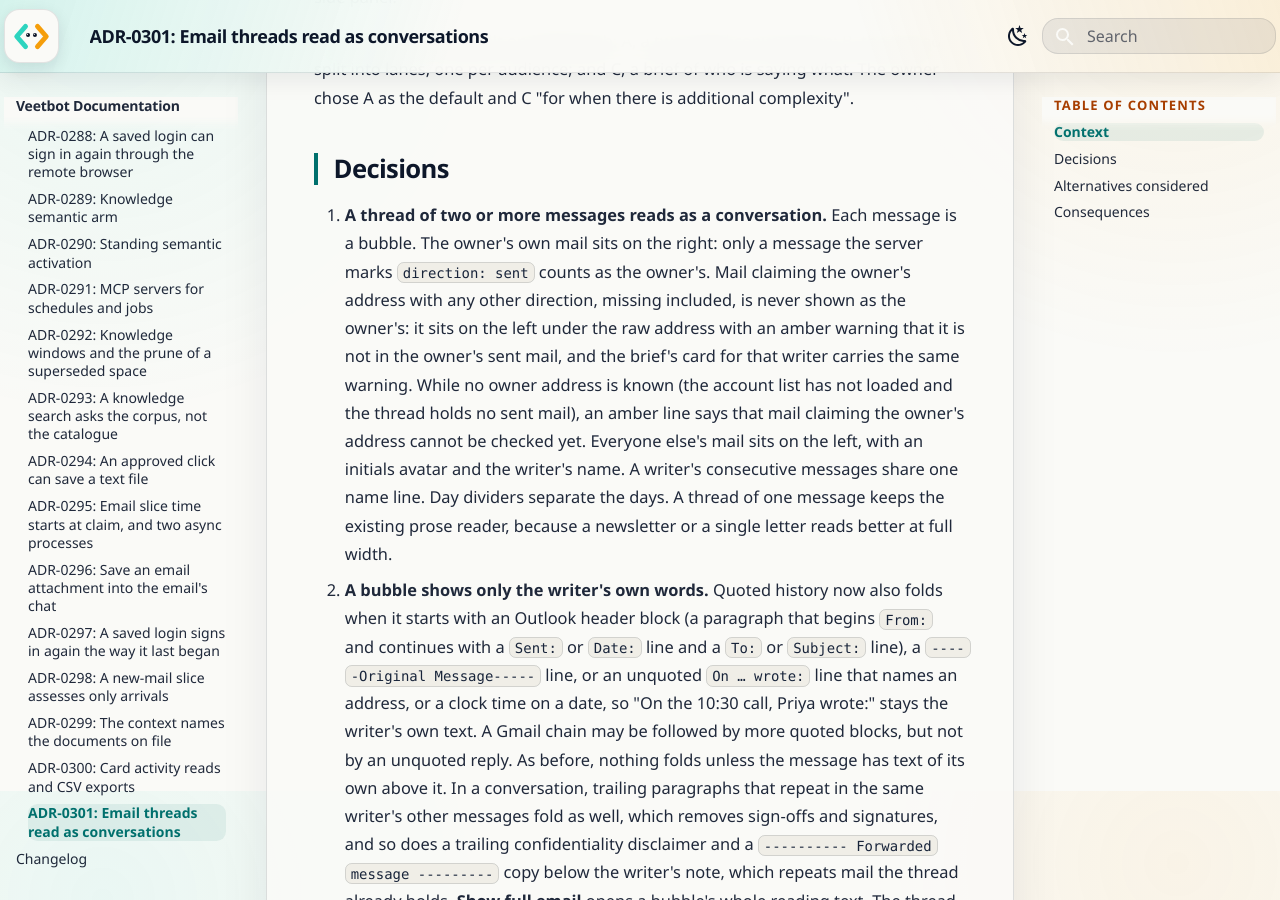
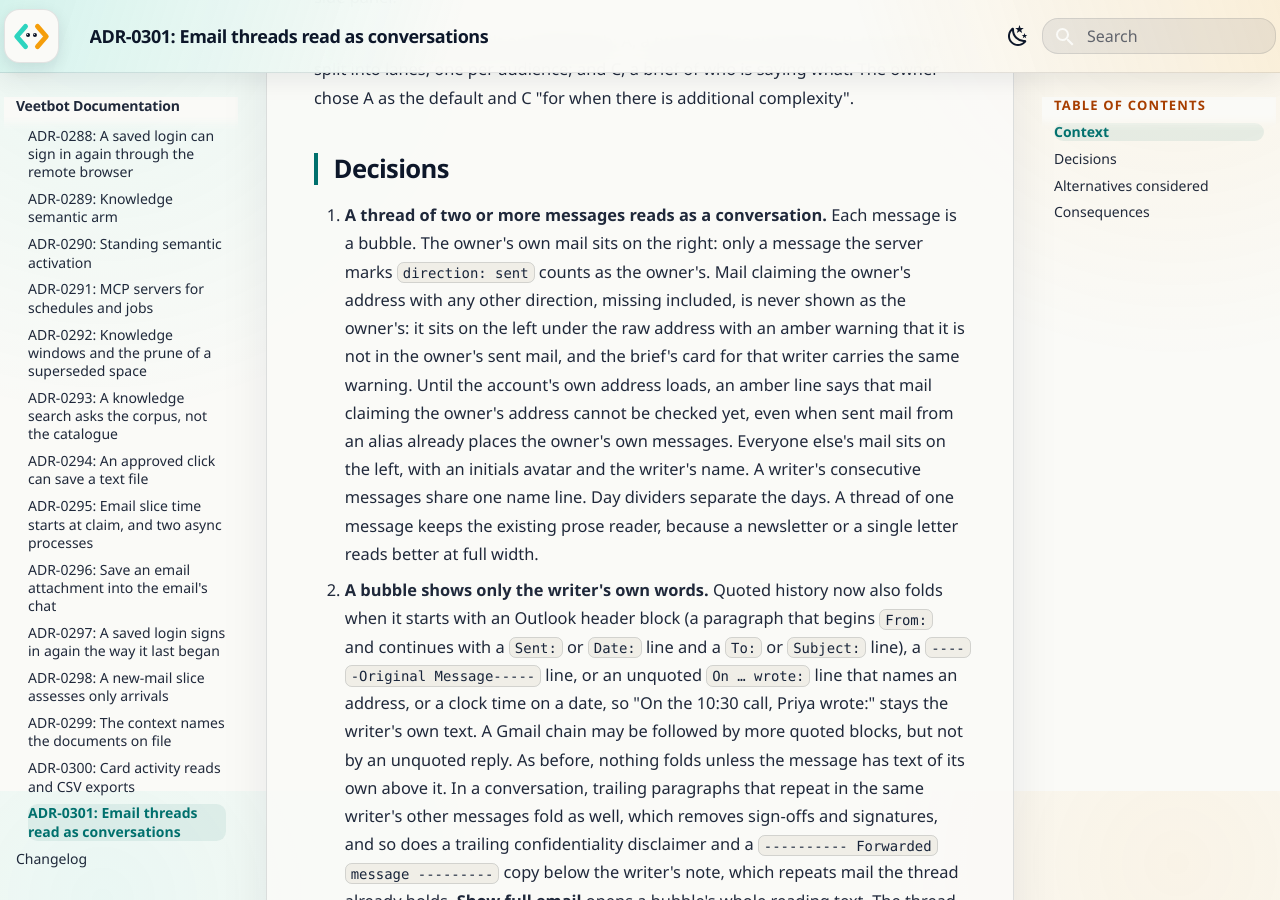
Before and after one commit to avitus/veetbot, an MkDocs documentation site: the page built from docs/adr/0301-email-threads-read-as-conversations.md, in a window 1280 px wide and 900 px high, scrolled down 1009 px. Built offline with MkDocs 1.6.1 and Material for MkDocs 9.7.7, drawn with Linux system fonts in a browser that asks for light colours.

Commit message:
Keep the owner-unknown notice until the account address itself loads
Sent mail from an alias made the owner's address look known before the
account loaded, so a received message claiming the account address got
neither the notice nor the unverified warning. The notice now depends only
on the account address; aliases still place the owner's own sent mail, and
the test covers the alias case before and after the address loads.

Reading-Lane: A
Co-Authored-By: Claude Opus 5.5 <noreply@anthropic.com>
Glen-Conversation: 9cec1315-95dd-4a1b-a471-7786885f31b9

```diff
--- a/docs/adr/0301-email-threads-read-as-conversations.md
+++ b/docs/adr/0301-email-threads-read-as-conversations.md
@@ -36,9 +36,9 @@ complexity".
    shown as the owner's:
    it sits on the left under the raw address with an amber warning that it
    is not in the owner's sent mail, and the brief's card for that writer
-   carries the same warning. While no owner address is known (the account
-   list has not loaded and the thread holds no sent mail), an amber line
-   says that mail claiming the owner's address cannot be checked yet. Everyone else's mail sits on the left, with an initials
+   carries the same warning. Until the account's own address loads, an amber
+   line says that mail claiming the owner's address cannot be checked yet,
+   even when sent mail from an alias already places the owner's own messages. Everyone else's mail sits on the left, with an initials
    avatar and the writer's name. A writer's consecutive messages share one
    name line. Day dividers separate the days. A thread of one message keeps
    the existing prose reader, because a newsletter or a single letter reads
```
Also changed, not shown: 2 other files.
